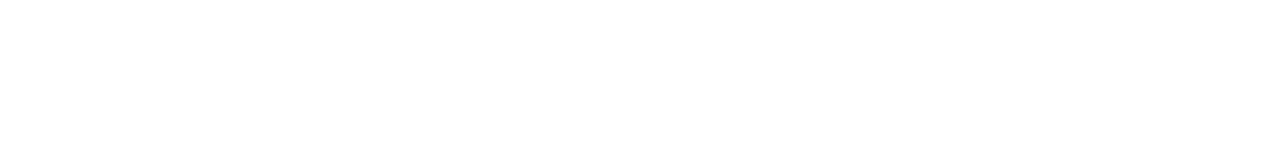
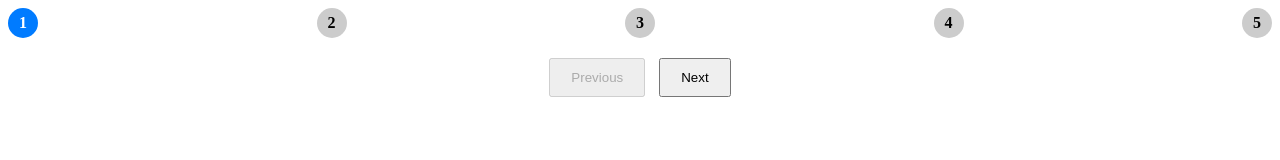
Before and after one commit to acciojob/progress-bar-Sivasankar22, a website: page main.html in a window 1280 px wide. Drawn offline with Linux system fonts and the light colour scheme.

Commit message:
created a submission

```diff
--- a/main.html
+++ b/main.html
@@ -7,6 +7,17 @@
 </head>
 
 <body>
+	 <div class="progress-container">
+    <div id="circle-1" class="circle active">1</div>
+    <div id="circle-2" class="circle">2</div>
+    <div id="circle-3" class="circle">3</div>
+    <div id="circle-4" class="circle">4</div>
+    <div id="circle-5" class="circle">5</div>
+  </div>
+  <div class="button-container">
+    <button id="prev" disabled>Previous</button>
+    <button id="next">Next</button>
+  </div>
 	<!-- the entire body must be written by student -->
     <script type="text/javascript" src="./script.js">
 </script>
--- a/script.js
+++ b/script.js
@@ -1 +1,39 @@
 //your JS code here. If required.
+const circles = document.querySelectorAll('.circle');
+const prevButton = document.getElementById('prev');
+const nextButton = document.getElementById('next');
+
+let currentCircle = 0;
+
+// Initialize progress bar
+updateProgressBar();
+
+// Add event listeners to buttons
+prevButton.addEventListener('click', () => {
+  if (currentCircle > 0) {
+    currentCircle--;
+    updateProgressBar();
+  }
+});
+
+nextButton.addEventListener('click', () => {
+  if (currentCircle < circles.length - 1) {
+    currentCircle++;
+    updateProgressBar();
+  }
+});
+
+// Function to update progress bar
+function updateProgressBar() {
+  circles.forEach((circle, index) => {
+    if (index === currentCircle) {
+      circle.classList.add('active');
+    } else {
+      circle.classList.remove('active');
+    }
+  });
+
+  // Enable/disable buttons based on current circle
+  prevButton.disabled = currentCircle === 0;
+  nextButton.disabled = currentCircle === circles.length - 1;
+}
--- a/styles.css
+++ b/styles.css
@@ -1 +1,33 @@
 /*  your css code here. If applicable */
+.progress-container {
+  display: flex;
+  justify-content: space-between;
+  margin-bottom: 20px;
+}
+
+.circle {
+  width: 30px;
+  height: 30px;
+  border-radius: 50%;
+  background-color: #ccc;
+  display: flex;
+  align-items: center;
+  justify-content: center;
+  font-weight: bold;
+  cursor: pointer;
+}
+
+.circle.active {
+  background-color: #007bff;
+  color: white;
+}
+
+.button-container {
+  text-align: center;
+  margin-top: 20px;
+}
+
+button {
+  padding: 10px 20px;
+  margin: 0 5px;
+}
```
